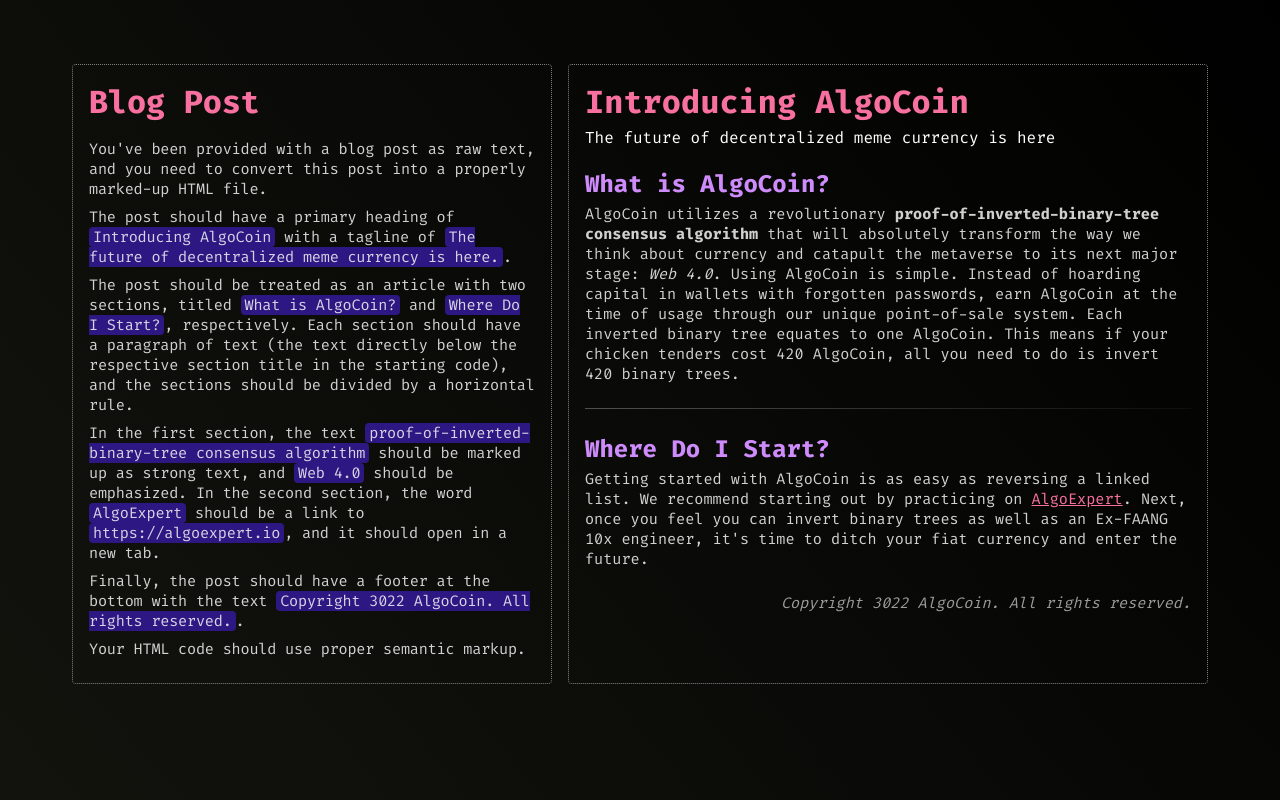
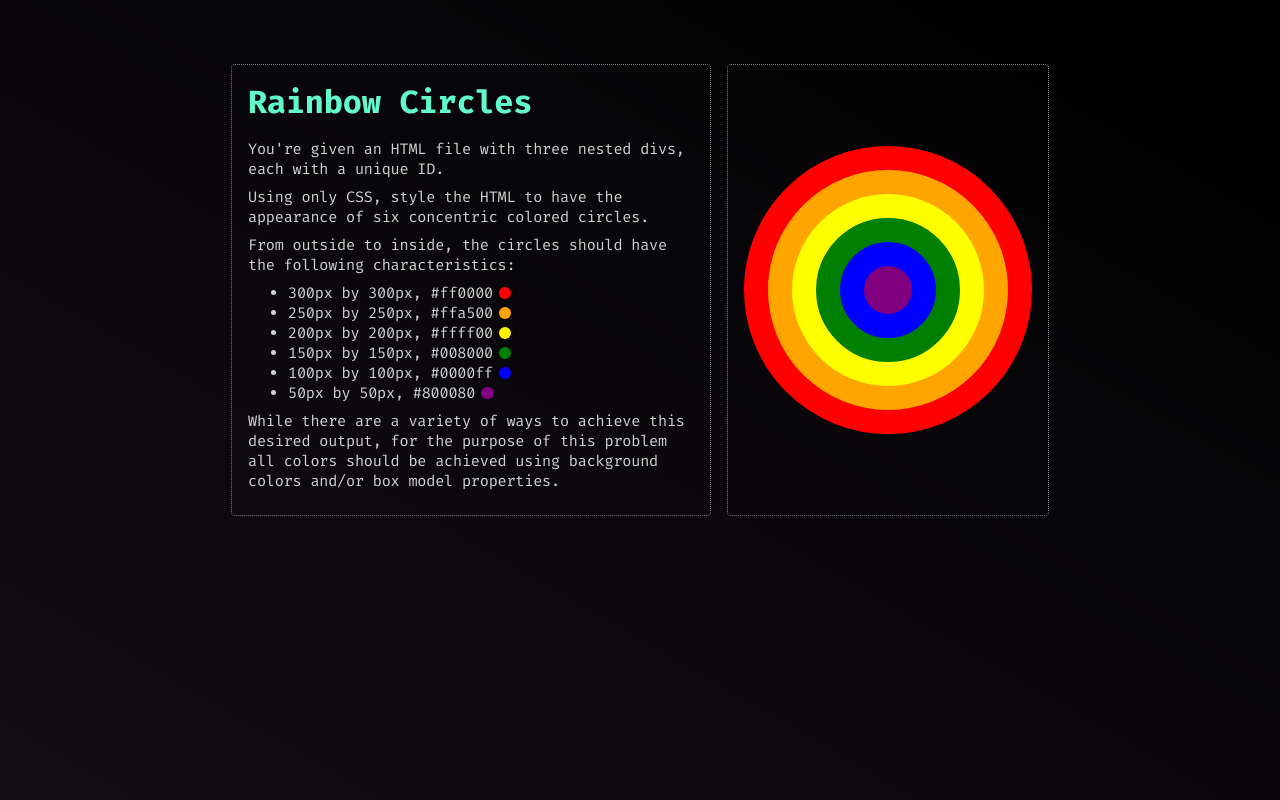
Before and after one commit to DemonDaddy22/frontend-expert, a React (Create React App) app: page / in a window 1280 px wide. Built offline with nearby package versions, Linux system fonts and the light colour scheme.

Commit message:
Implement RainbowCircles exercise

```diff
--- a/src/App.tsx
+++ b/src/App.tsx
@@ -1,13 +1,13 @@
 import React from 'react';
 import './App.scss';
-import BlogPost from './components/BlogPost';
+import RainbowCircles from './components/RainbowCircles';
 import ThemeContextProvider from './context/ThemeContext';
 
 function App() {
   return (
     <ThemeContextProvider>
       <div className="container">
-        <BlogPost />
+        <RainbowCircles />
       </div>
     </ThemeContextProvider>
   );
--- a/src/components/QuestionDetails/styles.module.scss
+++ b/src/components/QuestionDetails/styles.module.scss
@@ -6,8 +6,11 @@
   border: 1px dotted rgba($color: $light, $alpha: 0.5);
   border-radius: 0.25rem;
   width: 100%;
-  max-width: 30rem;
   align-self: stretch;
+
+  @media screen and (min-width: 992px) {
+    max-width: 30rem;
+  }
 
   .questionTitle {
     letter-spacing: -0.25px;
--- /dev/null
+++ b/src/components/RainbowCircles/index.tsx
@@ -0,0 +1,75 @@
+import React from 'react';
+import { PROJECT_COLORS } from '../../constants/theme';
+import ProjectPage from '../ProjectPage';
+import QuestionDetails from '../QuestionDetails';
+import classes from './styles.module.scss';
+
+// TODO - update the circle values to use em for better calculations
+const RainbowCircles: React.FC<Props> = () => {
+  return (
+    <ProjectPage background={PROJECT_COLORS.PROJECT5.background}>
+      <QuestionDetails title='Rainbow Circles' titleClassName={classes.questionTitle}>
+        <p className={classes.questionDescriptionParagraph}>
+          You're given an HTML file with three nested divs, each with a unique ID.
+        </p>
+        <p className={classes.questionDescriptionParagraph}>
+          Using only CSS, style the HTML to have the appearance of six concentric colored circles.
+        </p>
+        <p className={classes.questionDescriptionParagraph}>
+          From outside to inside, the circles should have the following characteristics:
+        </p>
+        <ul>
+          <li className={classes.questionPoint}>
+            <div className={classes.questionPointWrapper}>
+              300px by 300px, #ff0000
+              <span className={classes.questionPointBox} style={{ backgroundColor: '#ff0000' }}></span>
+            </div>
+          </li>
+          <li className={classes.questionPoint}>
+            <div className={classes.questionPointWrapper}>
+              250px by 250px, #ffa500
+              <span className={classes.questionPointBox} style={{ backgroundColor: '#ffa500' }}></span>
+            </div>
+          </li>
+          <li className={classes.questionPoint}>
+            <div className={classes.questionPointWrapper}>
+              200px by 200px, #ffff00
+              <span className={classes.questionPointBox} style={{ backgroundColor: '#fff000' }}></span>
+            </div>
+          </li>
+          <li className={classes.questionPoint}>
+            <div className={classes.questionPointWrapper}>
+              150px by 150px, #008000
+              <span className={classes.questionPointBox} style={{ backgroundColor: '#008000' }}></span>
+            </div>
+          </li>
+          <li className={classes.questionPoint}>
+            <div className={classes.questionPointWrapper}>
+              100px by 100px, #0000ff
+              <span className={classes.questionPointBox} style={{ backgroundColor: '#0000ff' }}></span>
+            </div>
+          </li>
+          <li className={classes.questionPoint}>
+            <div className={classes.questionPointWrapper}>
+              50px by 50px, #800080
+              <span className={classes.questionPointBox} style={{ backgroundColor: '#800080' }}></span>
+            </div>
+          </li>
+        </ul>
+        <p className={classes.questionDescriptionParagraph}>
+          While there are a variety of ways to achieve this desired output, for the purpose of this problem all colors
+          should be achieved using background colors and/or box model properties.
+        </p>
+      </QuestionDetails>
+      <section className={classes.circlesContainer}>
+        <div className={classes.outerCircle}>
+          <div className={classes.middleCircle}>
+            <div className={classes.innerCircle}></div>
+          </div>
+        </div>
+      </section>
+    </ProjectPage>
+  );
+};
+
+export default RainbowCircles;
--- /dev/null
+++ b/src/components/RainbowCircles/styles.module.scss
@@ -0,0 +1,69 @@
+@import '../../utils/mixins.scss';
+@import '../../constants/theme.scss';
+
+.questionTitle {
+  color: $project-header-5;
+}
+
+.questionDescriptionParagraph {
+  @include spacing ($margin: 0.5rem 0);
+
+}
+
+.questionPointWrapper {
+  display: flex;
+  align-items: center;
+  gap: 0.35rem;
+
+  .questionPointBox {
+    @include circle (0.8rem);
+    display: inline-block;
+  }
+}
+
+.circlesContainer {
+  @include spacing (1rem);
+  border: 1px dotted rgba($color: $white, $alpha: 0.5);
+  border-radius: 0.25rem;
+  display: flex;
+  justify-content: center;
+  align-items: center;
+  align-self: stretch;
+}
+
+.outerCircle {
+  @include circle (13.25rem, #FFA500);
+  border: 1.15rem solid #FF0000;
+  display: flex;
+  justify-content: center;
+  align-items: center;
+
+  @media screen and (min-width: 992px) {
+    @include circle (18rem);
+    border: 1.5rem solid #FF0000;
+  }
+
+  .middleCircle {
+    @include circle (8.5em, #008000);
+    border: 1.15em solid #FFFF00;
+    display: flex;
+    justify-content: center;
+    align-items: center;
+
+    @media screen and (min-width: 992px) {
+      @include circle (12em);
+      border: 1.5em solid #FFFF00;
+    }
+
+    .innerCircle {
+      @include circle (4em, #800080);
+      border: 1.15em solid #0000FF;
+      z-index: 1;
+
+      @media screen and (min-width: 992px) {
+        @include circle (6em);
+        border: 1.5em solid #0000FF;
+      }
+    }
+  }
+}
--- a/src/constants/theme.scss
+++ b/src/constants/theme.scss
@@ -29,6 +29,10 @@
 $project-section-header-4: #ce8bfb;
 $project-highlight-4: #2D1883;
 
+// project-5
+$project-bg-5: linear-gradient(30deg, #120E14 0%, $black 100%);
+$project-header-5: #63FACA;
+
 $LIGHT: (
   accentColor1: $white,
   accentColor2: $light,
--- a/src/constants/theme.ts
+++ b/src/constants/theme.ts
@@ -29,4 +29,7 @@
   PROJECT4: {
     background: `linear-gradient(50deg, #13130E 0%, ${COLORS.BLACK} 100%)`,
   },
+  PROJECT5: {
+    background: `linear-gradient(30deg, #120E14 0%, ${COLORS.BLACK} 100%)`,
+  },
 };
--- a/src/utils/mixins.scss
+++ b/src/utils/mixins.scss
@@ -18,7 +18,7 @@
   }
 }
 
-@mixin circle ($size, $bg) {
+@mixin circle ($size, $bg: none) {
   @include square($size, $bg, 50%);
 }
 
```
Also changed, not shown: src/components/RainbowCircles/README.md (added).
